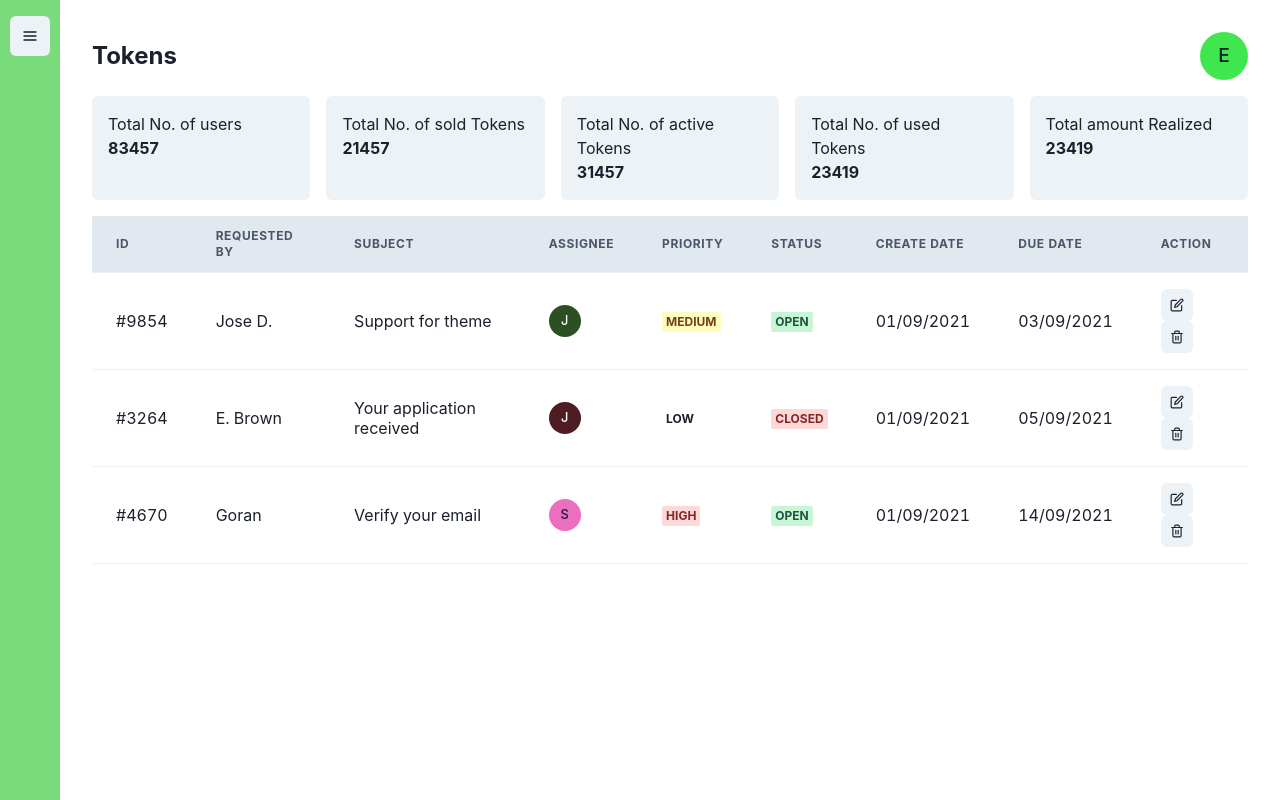
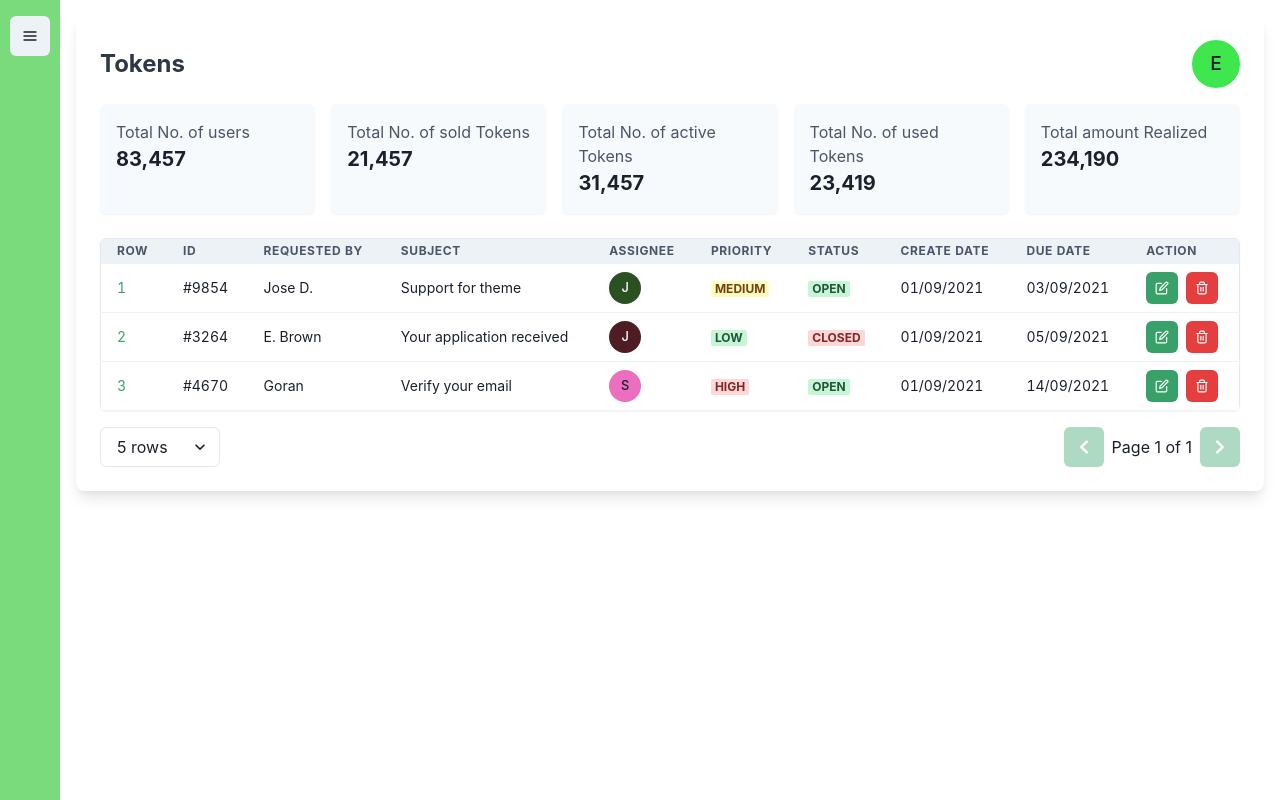
Before and after one commit to EmmyTech50/NECO_PORTAL_with_REACT, a React (Vite) app: page /Admin/AdminHome in a window 1280 px wide. Built offline with nearby package versions, Linux system fonts and the light colour scheme.

Commit message:
i added admin login page

```diff
--- a/src/components/Admin_Panel/AdminHome.jsx
+++ b/src/components/Admin_Panel/AdminHome.jsx
@@ -1,4 +1,4 @@
-import React from 'react';
+import React, { useState } from 'react';
 import {
   Flex,
   Text,
@@ -14,13 +14,14 @@ import {
   Badge,
   IconButton,
   Box,
-  useDisclosure,
+  Select,
+  Button,
+  Icon,
 } from '@chakra-ui/react';
-import { FiEdit, FiTrash2 } from 'react-icons/fi';
+import { FiEdit, FiTrash2, FiChevronLeft, FiChevronRight } from 'react-icons/fi';
+import { FaChevronLeft, FaChevronRight } from 'react-icons/fa'; // For green pagination icons
 
-
-
-const AdminHome = ( ) => {
+const AdminHome = () => {
   const tickets = [
     {
       id: '#9854',
@@ -55,61 +56,73 @@ const AdminHome = ( ) => {
     // Add more tickets as needed
   ];
 
+  const [page, setPage] = useState(0);
+  const [rowsPerPage, setRowsPerPage] = useState(5);
+
+  // Paginate data
+  const paginatedTickets = tickets.slice(page * rowsPerPage, page * rowsPerPage + rowsPerPage);
+
+  // Handle page change
+  const handleChangePage = (newPage) => {
+    setPage(newPage);
+  };
+
+  // Handle rows per page change
+  const handleRowsPerPageChange = (event) => {
+    setRowsPerPage(parseInt(event.target.value, 10));
+    setPage(0); // Reset to first page
+  };
+
   return (
-    <Box
-      flex="1"
-        p={4}
-        transition="margin-left 0.3s"
-    >
-
-    <div>
+    <Box p={6} boxShadow="lg" bg="white" borderRadius="lg">
       {/* Header */}
-
       <Flex justify="space-between" mb={4} alignItems="center">
-        <Text fontSize="2xl" fontWeight="bold">
+        <Text fontSize="2xl" fontWeight="bold" color="gray.700">
           Tokens
         </Text>
         <Avatar name="EOtech" />
       </Flex>
 
       {/* Stats */}
-      <Grid templateColumns="repeat(5, 1fr)" gap={4} mb={4}>
-        <GridItem bg="gray.100" p={4} borderRadius="md">
-          <Text fontSize="md">Total No. of users</Text>
-          <Text fontSize="l" fontWeight="bold">
-            83457
+      <Grid templateColumns="repeat(5, 1fr)" gap={4} mb={6}>
+        <GridItem bg="gray.50" p={4} borderRadius="md" boxShadow="sm">
+          <Text fontSize="md" color="gray.600">Total No. of users</Text>
+          <Text fontSize="xl" fontWeight="bold" color="gray.800">
+            83,457
           </Text>
         </GridItem>
-        <GridItem bg="gray.100" p={4} borderRadius="md">
-          <Text fontSize="md">Total No. of sold Tokens</Text>
-          <Text fontSize="l" fontWeight="bold">
-            21457
+        <GridItem bg="gray.50" p={4} borderRadius="md" boxShadow="sm">
+          <Text fontSize="md" color="gray.600">Total No. of sold Tokens</Text>
+          <Text fontSize="xl" fontWeight="bold" color="gray.800">
+            21,457
           </Text>
         </GridItem>
-        <GridItem bg="gray.100" p={4} borderRadius="md">
-          <Text fontSize="md">Total No. of active Tokens</Text>
-          <Text fontSize="l" fontWeight="bold">
-            31457
+        <GridItem bg="gray.50" p={4} borderRadius="md" boxShadow="sm">
+          <Text fontSize="md" color="gray.600">Total No. of active Tokens</Text>
+          <Text fontSize="xl" fontWeight="bold" color="gray.800">
+            31,457
           </Text>
         </GridItem>
-        <GridItem bg="gray.100" p={4} borderRadius="md">
-          <Text fontSize="md">Total No. of used Tokens</Text>
-          <Text fontSize="l" fontWeight="bold">
-            23419
+        <GridItem bg="gray.50" p={4} borderRadius="md" boxShadow="sm">
+          <Text fontSize="md" color="gray.600">Total No. of used Tokens</Text>
+          <Text fontSize="xl" fontWeight="bold" color="gray.800">
+            23,419
           </Text>
         </GridItem>
-        <GridItem bg="gray.100" p={4} borderRadius="md">
-          <Text fontSize="md">Total amount Realized</Text>
-          <Text fontSize="l" fontWeight="bold">
-            23419
+        <GridItem bg="gray.50" p={4} borderRadius="md" boxShadow="sm">
+          <Text fontSize="md" color="gray.600">Total amount Realized</Text>
+          <Text fontSize="xl" fontWeight="bold" color="gray.800">
+            234,190
           </Text>
         </GridItem>
       </Grid>
 
       {/* Tickets Table */}
-      <Table variant="simple">
-        <Thead bg="gray.200">
+      <Box boxShadow="sm" borderRadius="md" overflow="hidden" bg="white">
+        <Table variant="simple" size="sm" border="1px solid" borderColor="gray.200">
+          <Thead bg="gray.100">
             <Tr>
+              <Th>Row</Th>
               <Th>ID</Th>
               <Th>Requested By</Th>
               <Th>Subject</Th>
@@ -122,8 +135,10 @@ const AdminHome = ( ) => {
             </Tr>
           </Thead>
           <Tbody>
-          {tickets.map((ticket) => (
-            <Tr key={ticket.id}>
+            {paginatedTickets.map((ticket, index) => (
+              <Tr key={ticket.id} _hover={{ bg: 'gray.50' }}>
+                {/* Row Number */}
+                <Td color="green.500">{index + 1 + page * rowsPerPage}</Td>
                 <Td>{ticket.id}</Td>
                 <Td>{ticket.name}</Td>
                 <Td>{ticket.subject}</Td>
@@ -137,7 +152,7 @@ const AdminHome = ( ) => {
                         ? 'red'
                         : ticket.priority === 'Medium'
                         ? 'yellow'
-                      : '#07bc0c88'
+                        : 'green'
                     }
                   >
                     {ticket.priority}
@@ -156,15 +171,53 @@ const AdminHome = ( ) => {
                     icon={<FiEdit />}
                     size="sm"
                     mr={2}
+                    colorScheme={'green'}
                   />
-                <IconButton aria-label="Delete" icon={<FiTrash2 />} size="sm" />
+                  <IconButton
+                    aria-label="Delete"
+                    icon={<FiTrash2 />}
+                    size="sm"
+                    colorScheme={'red'}
+                  />
                 </Td>
               </Tr>
             ))}
           </Tbody>
         </Table>
-    </div>
+      </Box>
 
+      {/* Pagination Controls with Green Icons */}
+      <Flex mt={4} justifyContent="space-between" alignItems="center">
+        {/* Rows per page selection */}
+        <Select value={rowsPerPage} onChange={handleRowsPerPageChange} width="120px">
+          <option value={5}>5 rows</option>
+          <option value={10}>10 rows</option>
+          <option value={25}>25 rows</option>
+        </Select>
+
+        {/* Page navigation */}
+        <Flex alignItems="center">
+          <IconButton
+            aria-label="Previous page"
+            icon={<Icon as={FaChevronLeft} />}
+            isDisabled={page === 0}
+            onClick={() => handleChangePage(page - 1)}
+            mr={2}
+            colorScheme="green"
+          />
+          <Text>
+            Page {page + 1} of {Math.ceil(tickets.length / rowsPerPage)}
+          </Text>
+          <IconButton
+            aria-label="Next page"
+            icon={<Icon as={FaChevronRight} />}
+            isDisabled={page >= Math.ceil(tickets.length / rowsPerPage) - 1}
+            onClick={() => handleChangePage(page + 1)}
+            ml={2}
+            colorScheme="green"
+          />
+        </Flex>
+      </Flex>
     </Box>
   );
 };
--- a/src/components/Admin_Panel/Admin_Dashb.jsx
+++ b/src/components/Admin_Panel/Admin_Dashb.jsx
@@ -84,7 +84,7 @@ function Admin_Dashb() {
             <BiBarChartAlt /><Text>Manage Admin</Text>
             </Flex>
 
-            <Flex alignItems="center" gap={4} cursor="pointer" as={Link} to='#'>
+            <Flex alignItems="center" gap={4} cursor="pointer" as={Link} to='/LoginPage'>
             <BiLogOut /><Text>Log-out</Text>
             </Flex>
           </Flex>
--- /dev/null
+++ b/src/components/Admin_Panel/LoginPage.jsx
@@ -0,0 +1,78 @@
+import React, { useState } from 'react';
+import {
+  Box,
+  Button,
+  FormControl,
+  FormLabel,
+  Heading,
+  Input,
+  InputGroup,
+
+  InputRightElement,
+  Stack,
+  useDisclosure,
+  useBreakpointValue,
+  IconButton,
+  Icon,
+} from '@chakra-ui/react';
+import { ViewIcon, ViewOffIcon } from '@chakra-ui/icons';
+
+const LoginPage = () => {
+  const { isOpen, onOpen, onClose } = useDisclosure();
+  const [showPassword, setShowPassword] = useState(false);
+
+  const handleClick = () => setShowPassword(!showPassword);
+
+  return (
+    <Box
+      minHeight="100vh"
+      display="flex"
+      alignItems="center"
+      justifyContent="center"
+      bg="gray.100"
+      p={4}
+    >
+      <Box
+        maxWidth="400px"
+        width="100%"
+        bg="white"
+        boxShadow="lg"
+        borderRadius="md"
+        p={6}
+      >
+        <Stack spacing={4}>
+          <Heading size="lg" textAlign="center">
+            Admin Login
+          </Heading>
+          <FormControl>
+            <FormLabel htmlFor="email">Email</FormLabel>
+            <Input id="email" type="email" placeholder="Enter your email" />
+          </FormControl>
+          <FormControl>
+            <FormLabel htmlFor="password">Password</FormLabel>
+            <InputGroup>
+              <InputRightElement>
+                <IconButton
+                  aria-label={showPassword ? 'Hide password' : 'Show password'}
+                  icon={showPassword ? <ViewOffIcon /> : <ViewIcon />}
+                  onClick={handleClick}
+                  variant="link"
+                />
+              </InputRightElement>
+              <Input
+                id="password"
+                type={showPassword ? 'text' : 'password'}
+                placeholder="Enter your password"
+              />
+            </InputGroup>
+          </FormControl>
+          <Button colorScheme="green" mt={4} type="submit">
+            Log In
+          </Button>
+        </Stack>
+      </Box>
+    </Box>
+  );
+};
+
+export default LoginPage;
--- a/src/components/Admin_Panel/ManageUsers.jsx
+++ b/src/components/Admin_Panel/ManageUsers.jsx
@@ -96,33 +96,79 @@ function ManageUsers() {
       </Heading>
 
       {/* Users Table */}
-      <Table variant="striped" colorScheme="gray" size="md">
+      <Box overflowX="auto">
+        <Table
+          variant="unstyled"
+          size="md"
+          borderWidth="1px"
+          borderRadius="md"
+          boxShadow="lg"
+          bg="white"
+        >
           <Thead>
             <Tr>
-            <Th>Name</Th>
-            <Th>Email</Th>
-            <Th>Phone</Th>
-            <Th>Info</Th>
+              <Th
+                p={3}
+                borderBottomWidth="2px"
+                borderBottomColor="gray.200"
+                fontSize="sm"
+                color="gray.600"
+                boxShadow="md"
+              >
+                Name
+              </Th>
+              <Th
+                p={3}
+                borderBottomWidth="2px"
+                borderBottomColor="gray.200"
+                fontSize="sm"
+                color="gray.600"
+                boxShadow="md"
+              >
+                Email
+              </Th>
+              <Th
+                p={3}
+                borderBottomWidth="2px"
+                borderBottomColor="gray.200"
+                fontSize="sm"
+                color="gray.600"
+                boxShadow="md"
+              >
+                Phone
+              </Th>
+              <Th
+                p={3}
+                borderBottomWidth="2px"
+                borderBottomColor="gray.200"
+                fontSize="sm"
+                color="gray.600"
+                boxShadow="md"
+              >
+                Info
+              </Th>
             </Tr>
           </Thead>
           <Tbody>
             {currentUsers.map((user) => (
-            <Tr key={user.id}>
-              <Td>{user.name}</Td>
-              <Td>{user.email}</Td>
-              <Td>{user.phone}</Td>
-              <Td>
+              <Tr key={user.id} _hover={{ bg: 'gray.50' }}>
+                <Td p={3}>{user.name}</Td>
+                <Td p={3}>{user.email}</Td>
+                <Td p={3}>{user.phone}</Td>
+                <Td p={3}>
                   <IconButton
                     aria-label="View User"
                     icon={<ViewIcon />}
                     onClick={() => handleViewUser(user)}
                     colorScheme="green"
+                    size="sm"
                   />
                 </Td>
               </Tr>
             ))}
           </Tbody>
         </Table>
+      </Box>
 
       {/* Pagination Controls */}
       <Flex justifyContent="space-between" alignItems="center" mt={4}>
@@ -130,16 +176,18 @@ function ManageUsers() {
           leftIcon={<ArrowLeftIcon />}
           onClick={handlePrevPage}
           isDisabled={currentPage === 1}
+          size="sm"
         >
           Previous
         </Button>
-        <Text>
+        <Text fontSize="sm">
           Page {currentPage} of {totalPages}
         </Text>
         <Button
           rightIcon={<ArrowRightIcon />}
           onClick={handleNextPage}
           isDisabled={currentPage === totalPages}
+          size="sm"
         >
           Next
         </Button>
@@ -204,20 +252,54 @@ function ManageUsers() {
           <ModalHeader>Transaction History</ModalHeader>
           <ModalCloseButton />
           <ModalBody>
-            <Table variant="simple" colorScheme="gray" size="sm">
+            <Table
+              variant="unstyled"
+              size="sm"
+              borderWidth="1px"
+              borderRadius="md"
+              boxShadow="lg"
+              bg="white"
+            >
               <Thead>
                 <Tr>
-                  <Th>Date</Th>
-                  <Th>Amount</Th>
-                  <Th>Status</Th>
+                  <Th
+                    p={3}
+                    borderBottomWidth="2px"
+                    borderBottomColor="gray.200"
+                    fontSize="sm"
+                    color="gray.600"
+                    boxShadow="md"
+                  >
+                    Date
+                  </Th>
+                  <Th
+                    p={3}
+                    borderBottomWidth="2px"
+                    borderBottomColor="gray.200"
+                    fontSize="sm"
+                    color="gray.600"
+                    boxShadow="md"
+                  >
+                    Amount
+                  </Th>
+                  <Th
+                    p={3}
+                    borderBottomWidth="2px"
+                    borderBottomColor="gray.200"
+                    fontSize="sm"
+                    color="gray.600"
+                    boxShadow="md"
+                  >
+                    Status
+                  </Th>
                 </Tr>
               </Thead>
               <Tbody>
                 {transactions.map((transaction) => (
-                  <Tr key={transaction.id}>
-                    <Td>{transaction.date}</Td>
-                    <Td>{transaction.amount}</Td>
-                    <Td>{transaction.status}</Td>
+                  <Tr key={transaction.id} _hover={{ bg: 'gray.50' }}>
+                    <Td p={3}>{transaction.date}</Td>
+                    <Td p={3}>{transaction.amount}</Td>
+                    <Td p={3}>{transaction.status}</Td>
                   </Tr>
                 ))}
               </Tbody>
--- a/src/components/Admin_Panel/Tokens.jsx
+++ b/src/components/Admin_Panel/Tokens.jsx
@@ -9,7 +9,6 @@ import {
   Th,
   Td,
   TableContainer,
-  useBreakpointValue,
   Modal,
   ModalOverlay,
   ModalContent,
@@ -19,6 +18,8 @@ import {
   ModalCloseButton,
   Input,
   useDisclosure,
+  Select,
+  Text,
 } from '@chakra-ui/react';
 
 // Sample token data
@@ -28,14 +29,31 @@ const tokensData = [
   { id: 3, name: 'Token C', status: 'Active', type: 'Active' },
   { id: 4, name: 'Token D', status: 'Inactive', type: 'Used' },
   { id: 5, name: 'Token E', status: 'Active', type: 'Active' },
+  { id: 6, name: 'Token F', status: 'Active', type: 'Used' },
+  { id: 7, name: 'Token G', status: 'Inactive', type: 'Active' },
+  // Add more tokens if needed
 ];
 
 function TokenTable() {
-  // Modal controls
   const { isOpen, onOpen, onClose } = useDisclosure();
 
-  // Responsive design adjustment for the table size based on screen size
-  const tableSize = useBreakpointValue({ base: 'sm', md: 'md', lg: 'lg' });
+  // Pagination state
+  const [page, setPage] = useState(0);
+  const [rowsPerPage, setRowsPerPage] = useState(5);
+
+  // Handle page change
+  const handleChangePage = (newPage) => {
+    setPage(newPage);
+  };
+
+  // Handle rows per page change
+  const handleRowsPerPageChange = (event) => {
+    setRowsPerPage(parseInt(event.target.value, 10));
+    setPage(0); // Reset to first page
+  };
+
+  // Paginated tokens data
+  const paginatedTokens = tokensData.slice(page * rowsPerPage, page * rowsPerPage + rowsPerPage);
 
   return (
     <Box p={4}>
@@ -44,27 +62,64 @@ function TokenTable() {
         Generate
       </Button>
 
-      {/* Token Table */}
+      {/* Token Table with Box Shadow */}
+      <Box boxShadow="lg" borderRadius="md" overflow="hidden" bg="white" mb={4}>
         <TableContainer>
-        <Table variant="striped" colorScheme="gray" size={'sm'}>
+          <Table variant="striped" colorScheme="gray" size="sm">
             <Thead>
               <Tr>
-              <Th>Token Name</Th>
-              <Th>Active Tokens</Th>
-              <Th>Used Tokens</Th>
+                <Th p={4} borderBottomWidth="2px" borderBottomColor="gray.200">
+                  Token Name
+                </Th>
+                <Th p={4} borderBottomWidth="2px" borderBottomColor="gray.200">
+                  Active Tokens
+                </Th>
+                <Th p={4} borderBottomWidth="2px" borderBottomColor="gray.200">
+                  Used Tokens
+                </Th>
               </Tr>
             </Thead>
             <Tbody>
-            {tokensData.map((token) => (
-              <Tr key={token.id}>
-                <Td>{token.name}</Td>
-                <Td>{token.type === 'Active' ? 'Yes' : 'No'}</Td>
-                <Td>{token.type === 'Used' ? 'Yes' : 'No'}</Td>
+              {paginatedTokens.map((token) => (
+                <Tr key={token.id} _hover={{ bg: 'gray.50' }}>
+                  <Td p={4}>{token.name}</Td>
+                  <Td p={4}>{token.type === 'Active' ? 'Yes' : 'No'}</Td>
+                  <Td p={4}>{token.type === 'Used' ? 'Yes' : 'No'}</Td>
                 </Tr>
               ))}
             </Tbody>
           </Table>
         </TableContainer>
+      </Box>
+
+      {/* Pagination Controls */}
+      <Box mt={4} display="flex" justifyContent="space-between" alignItems="center">
+        <Select value={rowsPerPage} onChange={handleRowsPerPageChange} width="150px">
+          <option value={5}>5 rows</option>
+          <option value={10}>10 rows</option>
+          <option value={25}>25 rows</option>
+        </Select>
+
+        <Box display="flex" alignItems="center">
+          <Button
+            onClick={() => handleChangePage(page - 1)}
+            isDisabled={page === 0}
+            size="sm"
+          >
+            Previous
+          </Button>
+          <Text mx={2} fontSize="sm">
+            Page {page + 1} of {Math.ceil(tokensData.length / rowsPerPage)}
+          </Text>
+          <Button
+            onClick={() => handleChangePage(page + 1)}
+            isDisabled={page >= Math.ceil(tokensData.length / rowsPerPage) - 1}
+            size="sm"
+          >
+            Next
+          </Button>
+        </Box>
+      </Box>
 
       {/* Generate Modal */}
       <Modal isOpen={isOpen} onClose={onClose} isCentered>
--- a/src/main.jsx
+++ b/src/main.jsx
@@ -22,6 +22,7 @@ import Transaction from './components/Admin_Panel/Transaction.jsx';
 import Manage_Admin from './components/Admin_Panel/Manage_Admin.jsx';
 import AdminHome from './components/Admin_Panel/AdminHome.jsx';
 import { createBrowserRouter, RouterProvider } from "react-router-dom";
+import LoginPage from './components/Admin_Panel/LoginPage.jsx'
 
 const router = createBrowserRouter([
   {  path: "/",  element: <App />, },
@@ -35,9 +36,13 @@ const router = createBrowserRouter([
         {  path: "/Admin/Manage_Admin",  element: <Manage_Admin />, },
         {  path: "/Admin/Transaction",  element: <Transaction />, },
         {  path: "/Admin/Users",  element: <ManageUsers/>, },
+
     ]
 
+
   },
+
+  {  path: "/LoginPage",  element: <LoginPage/>, },
 
   {  path: "/app", element: <Home />,
 
```
Lines whose indentation alone changed are shown as unchanged.
